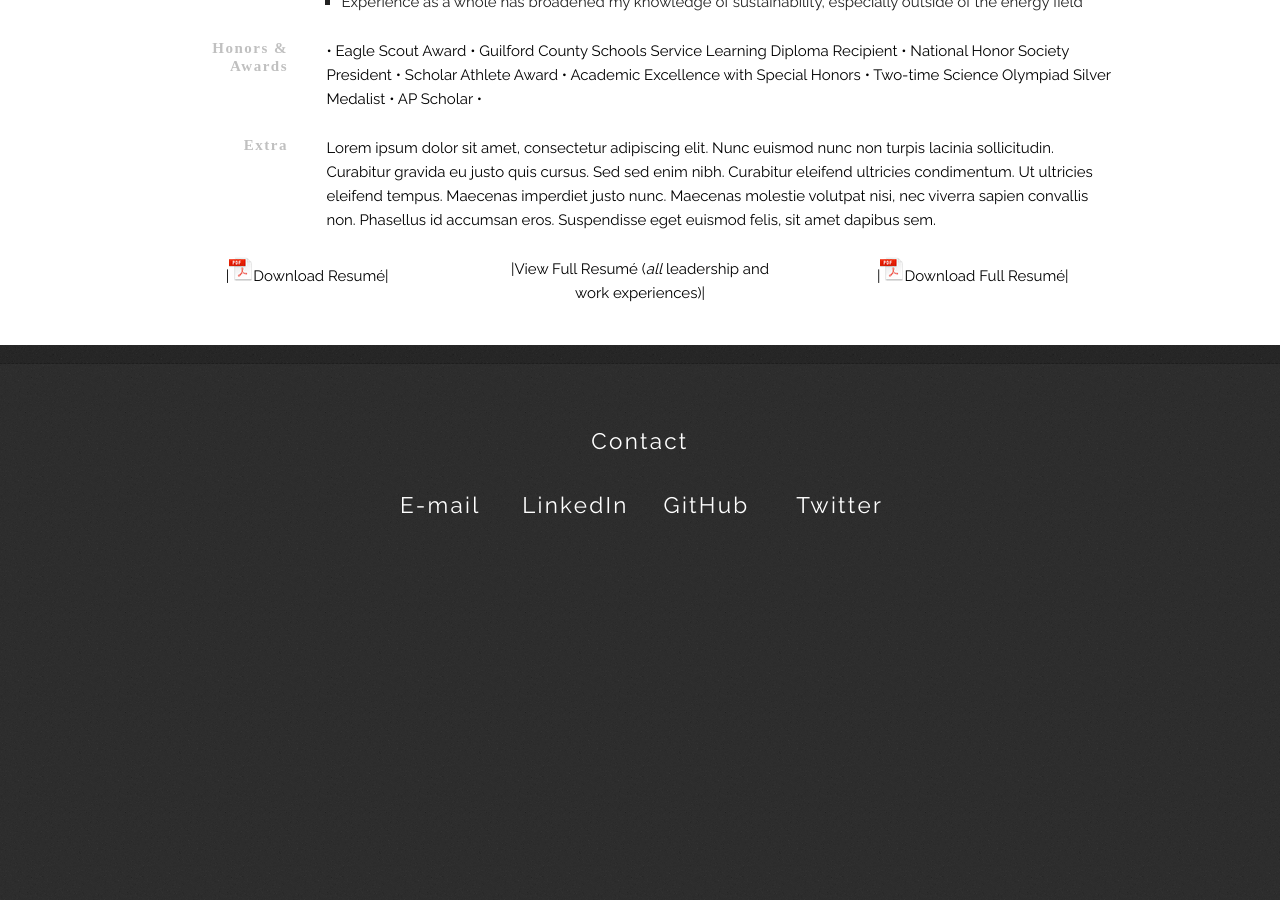
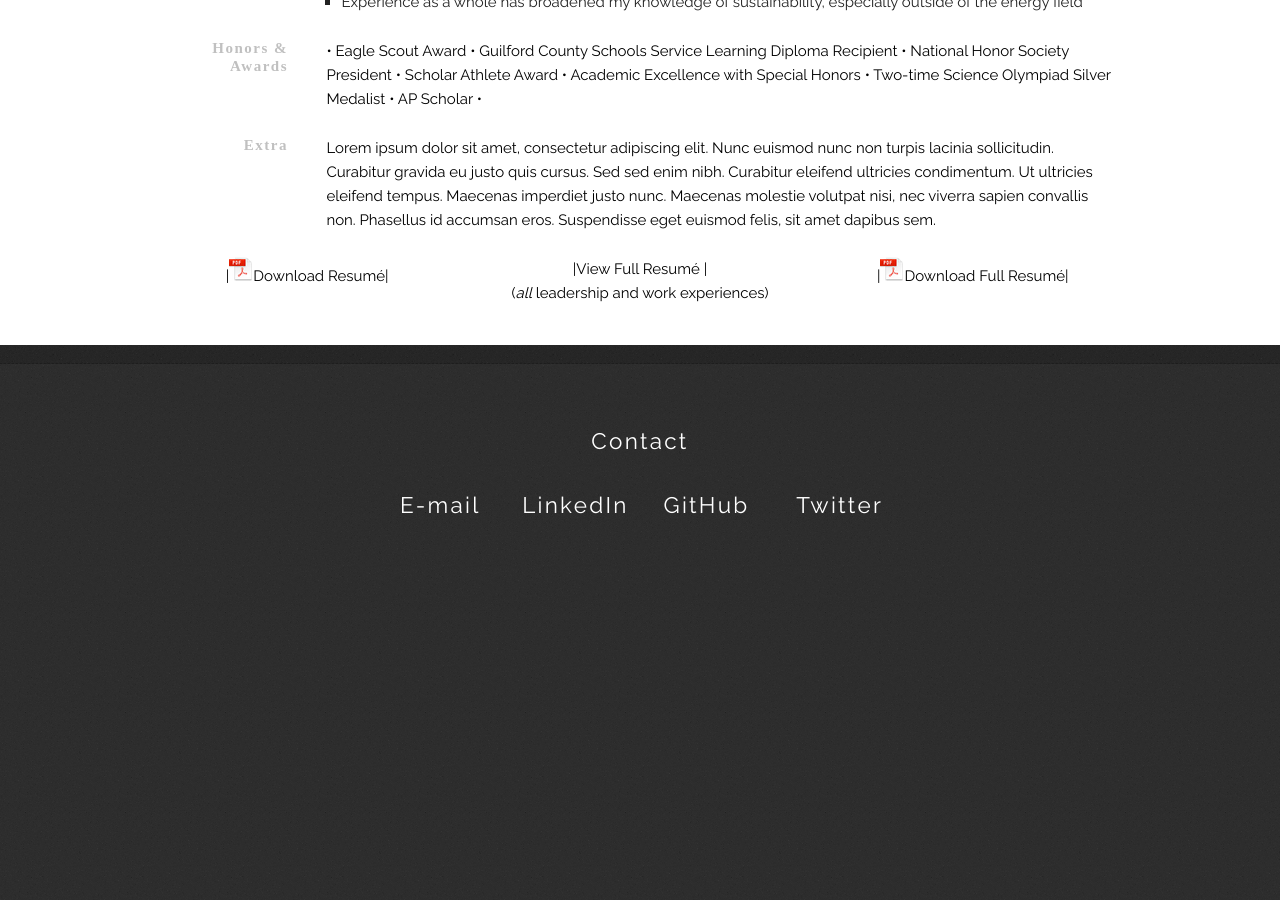
Before and after one commit to jacksoncwilliams/jackson-erin, a Jekyll site: the page built from simpleindex.html, in a window 1280 px wide and 900 px high, scrolled down 2847 px. Built offline with Jekyll 4.4.1, drawn with Linux system fonts in a browser that asks for light colours; nearby versions of some CDN libraries; some web fonts are replaced.

```diff
--- a/simpleindex.html
+++ b/simpleindex.html
@@ -259,7 +259,9 @@ title: Jackson Williams
 
                         <div class="four columns">
                                     <p>
-                                                |View Full Resumé (<em>all</em> leadership and work experiences)|
+                                                |View Full Resumé |
+                                                <br/>
+                                                (<em>all</em> leadership and work experiences)
                                     </p>
                         </div>
 
```
